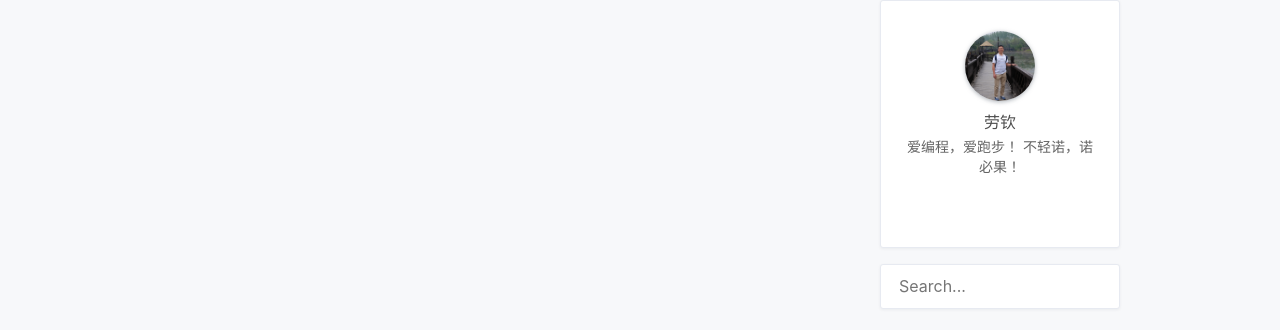
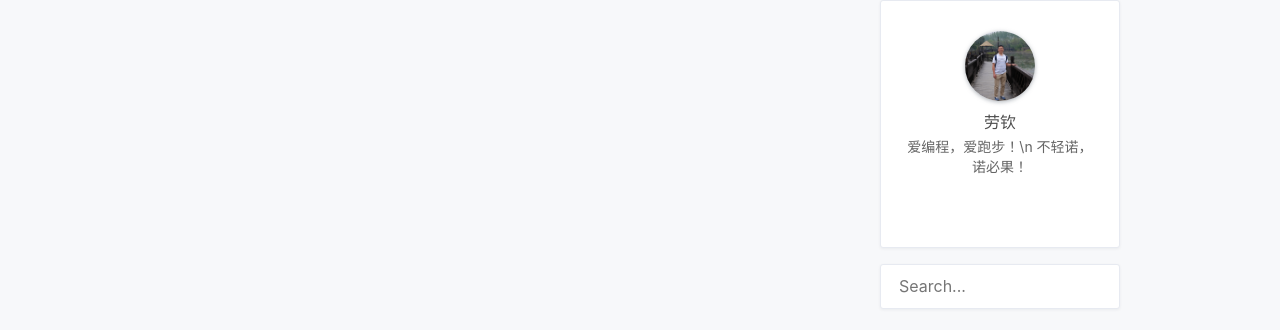
Before and after one commit to RitchieLao/RitchieLao.github.io, a Jekyll site: the page built from index.html, in a window 1280 px wide and 948 px high. Shown: the part 500-830 px from the top of the window. Built offline with Jekyll 4.4.1, drawn with Linux system fonts in a browser that asks for light colours; nearby versions of some CDN libraries; the list of posts is cut into pages by our own code; a style sheet for code colours, icons or effects is not loaded.

Commit message:
调整博主信息2

```diff
--- a/_config.yml
+++ b/_config.yml
@@ -20,7 +20,7 @@ footer:
 # Author 配置博主信息
 author: '劳钦'
 nickname: '小钦'
-bio: '爱编程，爱跑步！  不轻诺，诺必果！'
+bio: '爱编程，爱跑步！\n 不轻诺，诺必果！'
 avatar: '/assets/img/profile.png'
 
 # Search
```
